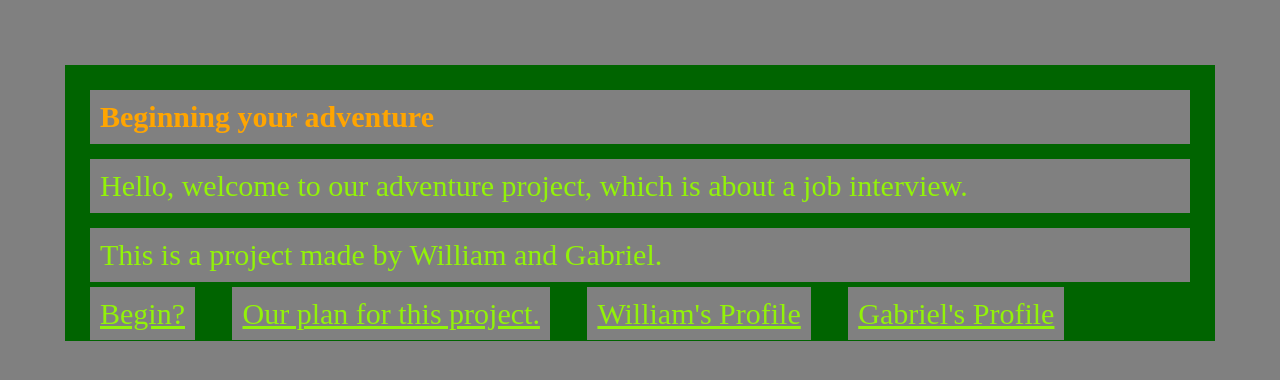
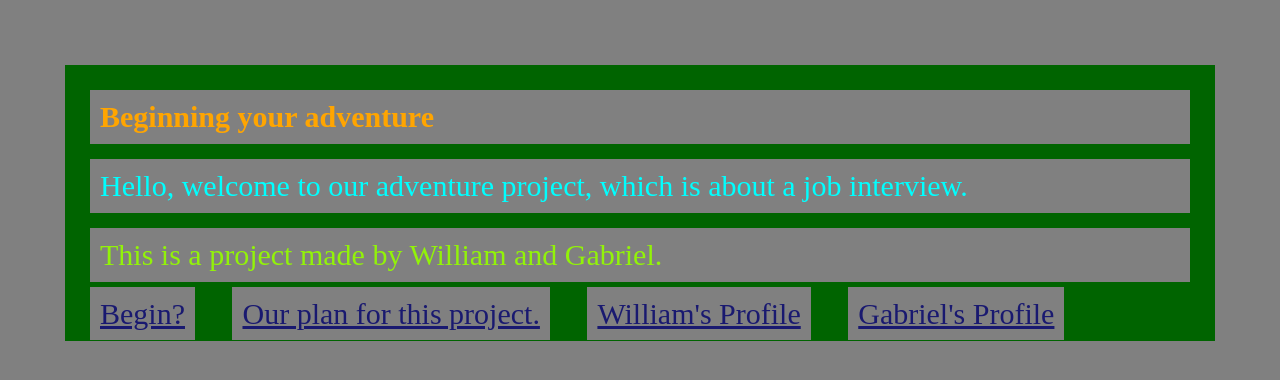
Before and after one commit to williaml4292/Job-Interview-CYOA-Project, a plain HTML site: page README.html in a window 1280 px wide. Drawn offline with Linux system fonts and the light colour scheme.

Commit message:
change color of links

```diff
--- a/README.html
+++ b/README.html
@@ -4,11 +4,11 @@
 <body>
 <div id="readme">
 <h2> Beginning your adventure</h2>
-<p>Hello, welcome to our adventure project, which is about a job interview.</p>
+<p id="cyan">Hello, welcome to our adventure project, which is about a job interview.</p>
 <p> This is a project made by William and Gabriel.</p>
-<a href="adventure/alarm.html"> Begin?</a>
-<a href="https://docs.google.com/drawings/d/1FX4JvXLV1V0SfsQjKiJK7QvoZV7-quYrweXJW4zMxMI/edit?ths=true&pli=1"> Our plan for this project.</a>
-<a href="https://github.com/williaml4292"> William's Profile</a>
-<a href="https://github.com/gabrielm7281"> Gabriel's Profile</a>
+<a id="link" href="adventure/alarm.html"> Begin?</a>
+<a id="link" href="https://docs.google.com/drawings/d/1FX4JvXLV1V0SfsQjKiJK7QvoZV7-quYrweXJW4zMxMI/edit?ths=true&pli=1"> Our plan for this project.</a>
+<a id="link" href="https://github.com/williaml4292"> William's Profile</a>
+<a id="link" href="https://github.com/gabrielm7281"> Gabriel's Profile</a>
 </div>
 </body>
--- a/style.css
+++ b/style.css
@@ -19,5 +19,10 @@ h2 {
 }
 #readme {
     background-color:darkgreen;
-    color:blue;
 }
+#cyan {
+    color:cyan;
+}
+#link{
+    color:#191970;
+}
```
Also changed, not shown: adventure/Snooze/apologize.html (+2 -2 lines), adventure/Snooze/death.html (+1 -1 lines), adventure/Snooze/late.html (+2 -2 lines), adventure/Snooze/online-job.html (+1 -1 lines), adventure/Snooze/run.html (+2 -2 lines), adventure/alarm.html (+1 -1 lines), adventure/hired.html (+1 -1 lines), adventure/no-job.html (+1 -1 lines).
